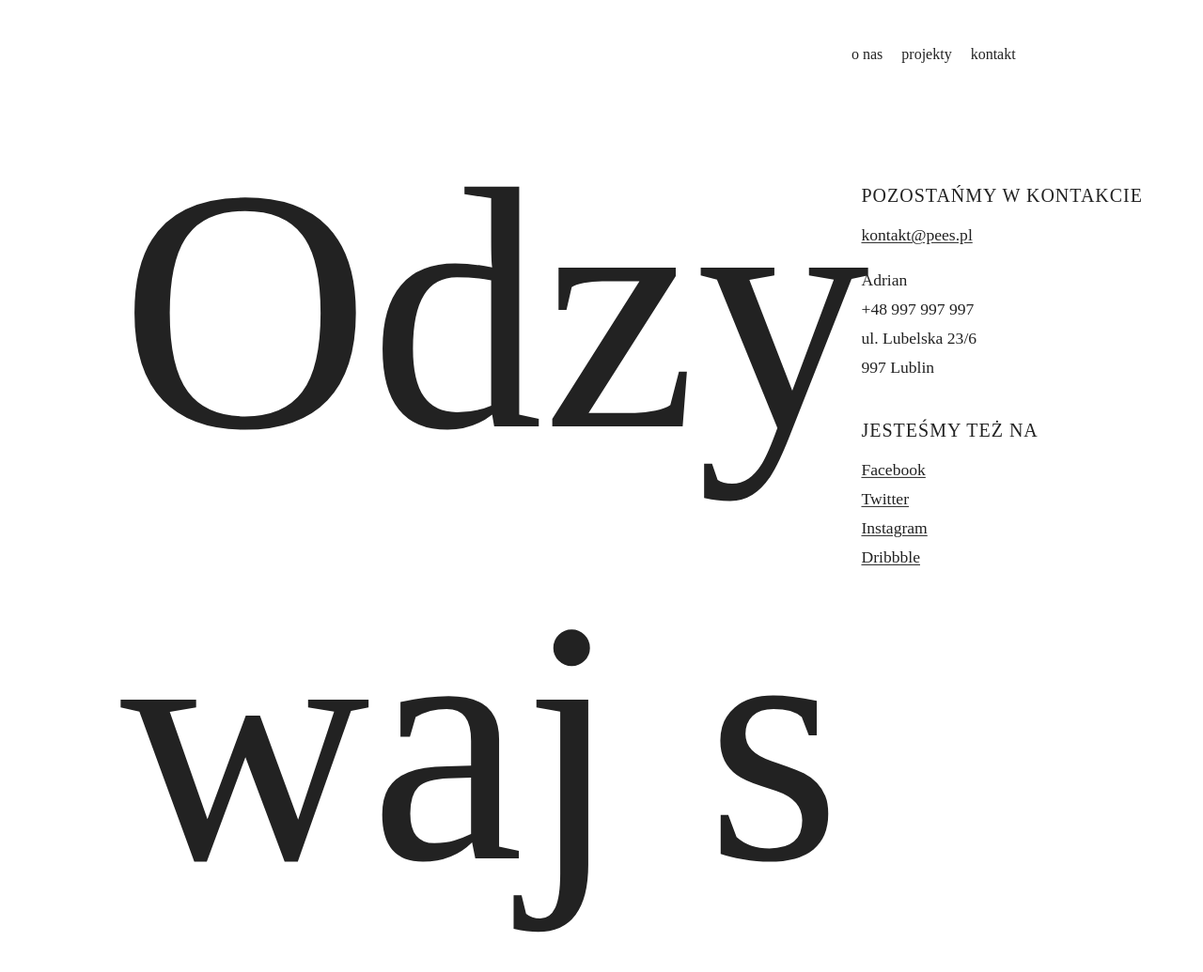
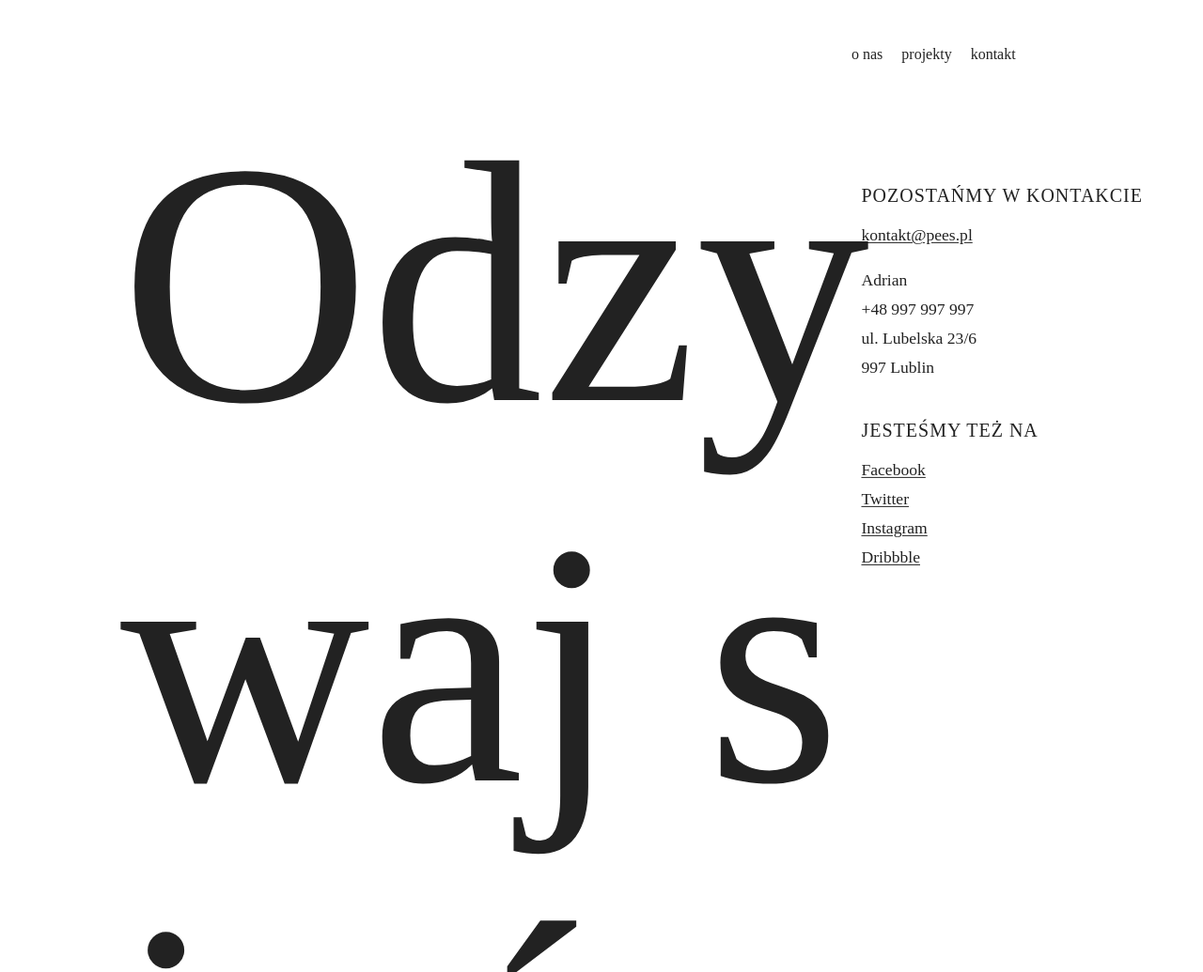
Before and after one commit to maciejsulenta/portfolio-gatsby, a Gatsby site: page /kontakt in a window 1280 px wide. Shown: the top 1035 px of the page at 94% size. Built offline with nearby package versions, Linux system fonts and the light colour scheme; Gatsby itself is replaced by a stand-in of ours.

Commit message:
main : fix some errors

```diff
--- a/src/styles/contact.scss
+++ b/src/styles/contact.scss
@@ -22,7 +22,7 @@
     word-break: break-all;
     font-size: 10em;
     font-weight: 400;
-    line-height: 1.25;
+    line-height: 1.1;
   }
 
   &__data {
@@ -60,6 +60,12 @@
       text-decoration: underline;
       text-underline-offset: 2px;
       font-weight: 300;
+      cursor: pointer;
+      transition: 0.2s ease-in-out;
+
+      &:hover {
+        color: #333;
+      }
     }
   }
 
```
